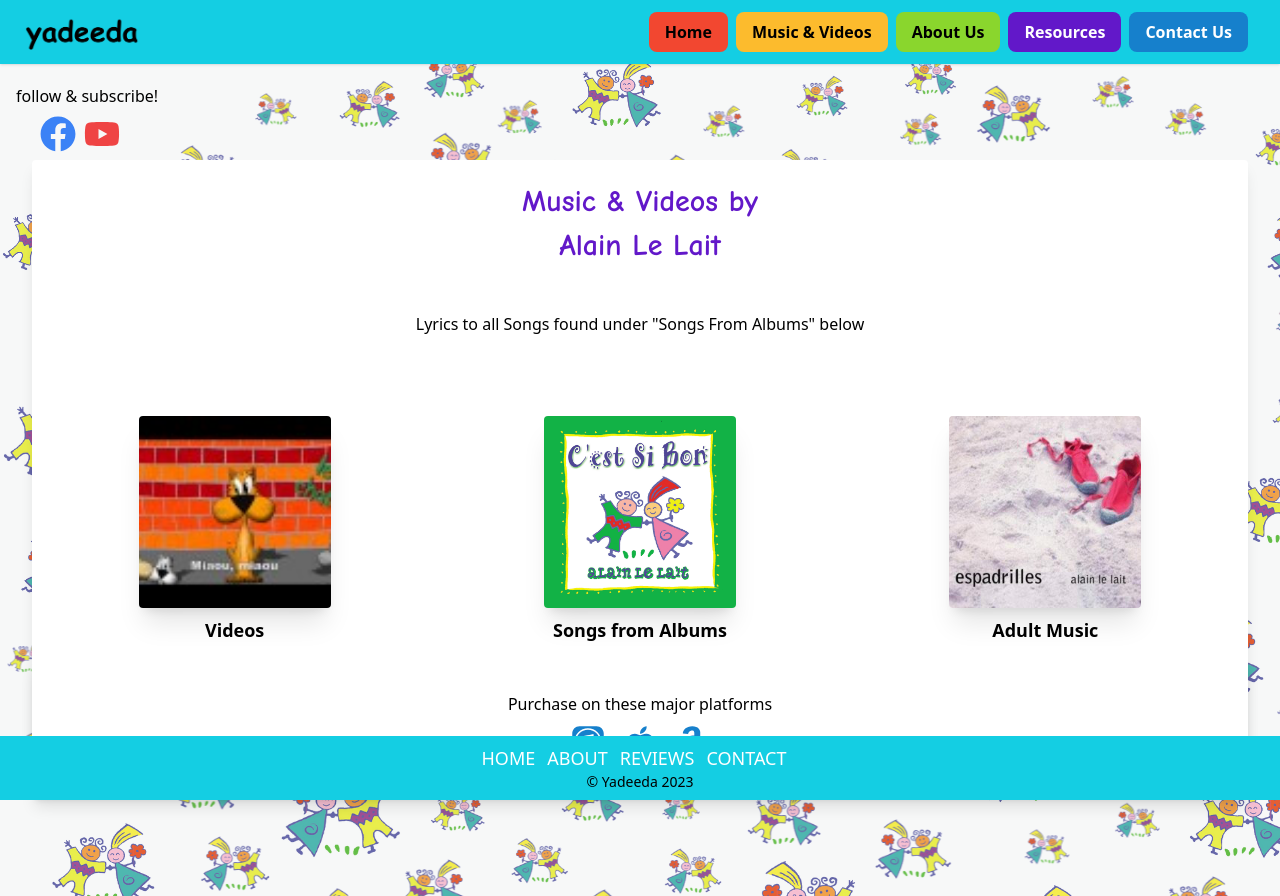
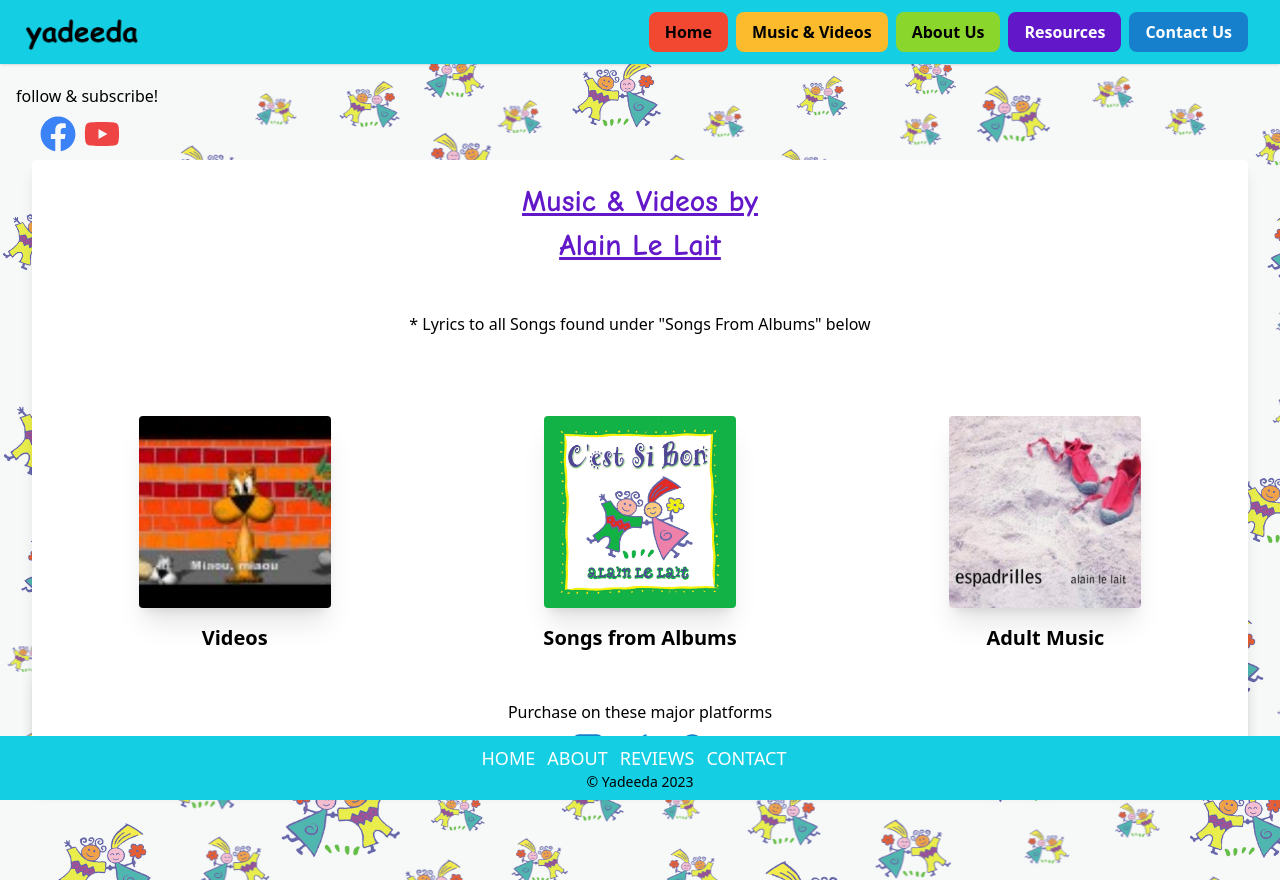
Before and after one commit to sjlelait/yadeeda, a React (Create React App) app: page /music in a window 1280 px wide. Built offline with nearby package versions, Linux system fonts and the light colour scheme.

Commit message:
wip: edits text through for consistency

```diff
--- a/src/pages/Home.js
+++ b/src/pages/Home.js
@@ -46,7 +46,7 @@ const Home = (props) => {
     return (
         <div className="flex flex-col items-center bg-white">
             <img src={Logo} alt="Yadeeda Logo" className="w-48 h-auto sm:w-64 md:w-76 lg:w-76" />
-            <h1 className="mb-3 text-lg md:text-xl lg:text-3xl font-bold font-homeP text-ydPurple">Fun songs in French & English for all ages</h1>
+            <h1 className="mb-3 text-xl md:text-xl lg:text-3xl font-bold font-homeP text-ydPurple">Fun songs in French & English for all ages</h1>
             <p className="mb-3 text-md md:text-lg lg:text-xl font-homeP text-ydPurple">Music & Videos by Alain Le Lait</p>
                 <div className="flex flex-col md:flex-row items-center justify-center">
                     {cardData.map((card, index) => (
--- a/src/pages/Music.js
+++ b/src/pages/Music.js
@@ -7,25 +7,25 @@ import PurchaseButtons from '../components/PurchaseButtons';
 
 const Music = (props) => {
     return (
-        <div className="content bg-white rounded shadow-lg pb-6 md:m-30 md:mr-26 md:ml-26">
-            <div className="text-xl md:text-3xl font-bold font-homeP text-ydPurple">
+        <div className="content bg-white rounded shadow-lg md:m-30 md:mr-26 md:ml-26">
+            <div className="text-xl md:text-3xl font-bold font-homeP text-ydPurple underline">
                 <h1 className="mt-20 md:mt-24 pt-6">Music & Videos by</h1>
                 <p className="mt-2 mb-8 md:mb-10">Alain Le Lait</p>
             </div>
             <div className="overflow-hidden">
-                <p className="mb-8 mt-2">Lyrics to all Songs found under "Songs From Albums" below</p>
+                <p className="mb-8 mt-2">* Lyrics to all Songs found under "Songs From Albums" below</p>
                 <div className="grid gridMV grid-cols-1 md:grid-cols-2 lg:grid-cols-2 md:mt-38 gap-4 md:mt-20 md:gap-x-0">
                     <Link to="/videos" className="flex flex-col items-center mb-4">
                         <img src={BigNose} alt='Videos' className="w-32 h-32 object-cover mb-2 md:w-48 md:h-48 rounded shadow-xl" />
-                        <h3 className="text-lg font-semibold">Videos</h3>
+                        <h3 className="text-xl pt-2 font-semibold">Videos</h3>
                     </Link>
                     <Link to="/songs" className="flex flex-col items-center mb-4">
                         <img src={CestSiBon} alt='Individual Songs' className="w-32 h-32 object-cover mb-2 md:w-48 md:h-48 rounded shadow-xl" />
-                        <h3 className="text-lg font-semibold">Songs from Albums</h3>
+                        <h3 className="text-xl pt-2 font-semibold">Songs from Albums</h3>
                     </Link>
                     <Link to="/espadrilles" className="flex flex-col items-center mb-4">
                         <img src={Espadrilles} alt='Espadrilles' className="w-32 h-32 object-cover mb-2 md:w-48 md:h-48 rounded shadow-xl" />
-                        <h3 className="text-lg font-semibold">Adult Music</h3>
+                        <h3 className="text-xl pt-2 font-semibold">Adult Music</h3>
                     </Link>
                 </div>
             </div>
--- a/src/pages/Songs.js
+++ b/src/pages/Songs.js
@@ -14,9 +14,9 @@ const Songs = () => {
     }, {});
 
     return (
-        <div className="content bg-white rounded-lg shadow-lg pb-6 m-4 md:m-20">
+        <div className="content bg-white rounded-lg shadow-lg m-4 md:m-20">
             <h1 className="text-2xl mb-2 mt-24 text-2xl md:mt-2 pt-6 md:text-3xl font-bold font-homeP underline text-ydPurple">Yadeeda Albums</h1>
-            <p className="text-lg mb-8 mt-4">Click on each song to see the lyrics!</p>
+            <p className="text-lg mb-8 mt-4">* Click on each song to see the lyrics!</p>
             <div className="grid grid-cols-1 gap-12 md:grid-cols-2 md:gap-y-8 lg:grid-cols-3">
             {Object.entries(albums).map(([album, { image, copyright, title, songs }], index) => (
                 <div key={index} className="flex flex-col items-center mb-8 overflow-hidden border shadow-lg m-4">
```
